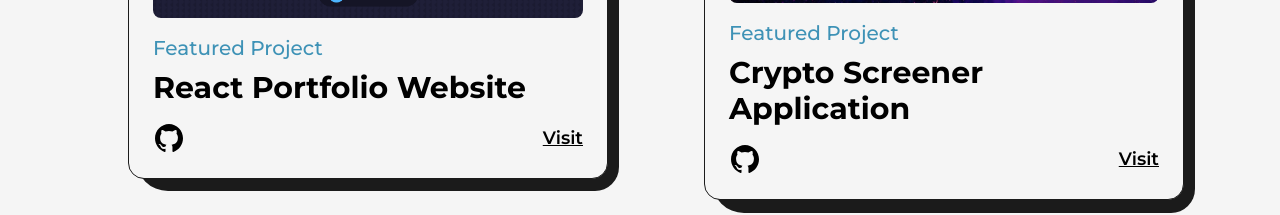
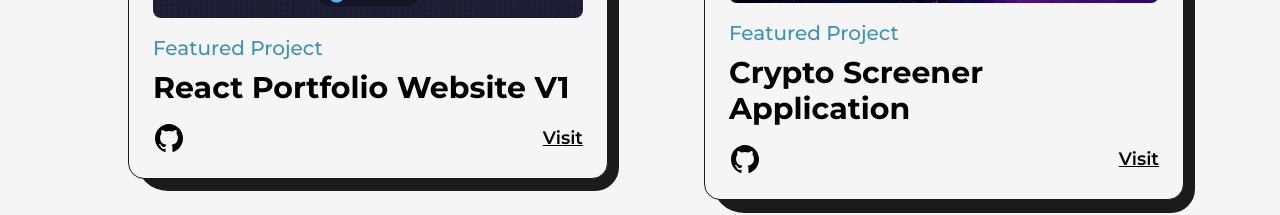
Before and after one commit to mainerprenuer/portfolio_v2, a Next.js app: page /projects in a window 1280 px wide. Shown: the part 2511-2726 px from the top of the page. Built offline with nearby package versions, Linux system fonts and the light colour scheme.

Commit message:
update a title..

```diff
--- a/src/pages/projects.js
+++ b/src/pages/projects.js
@@ -179,7 +179,7 @@ type="Featured Project"
                 </div>
                 <div className='col-span-6 sm:col-span-12'>
                 <Project
-title="React Portfolio Website"
+title="React Portfolio Website V1"
 img={project5}
 github="https://github.com/mainerprenuer/portfolio"
 link="https://abokintech.vercel.app"
```
